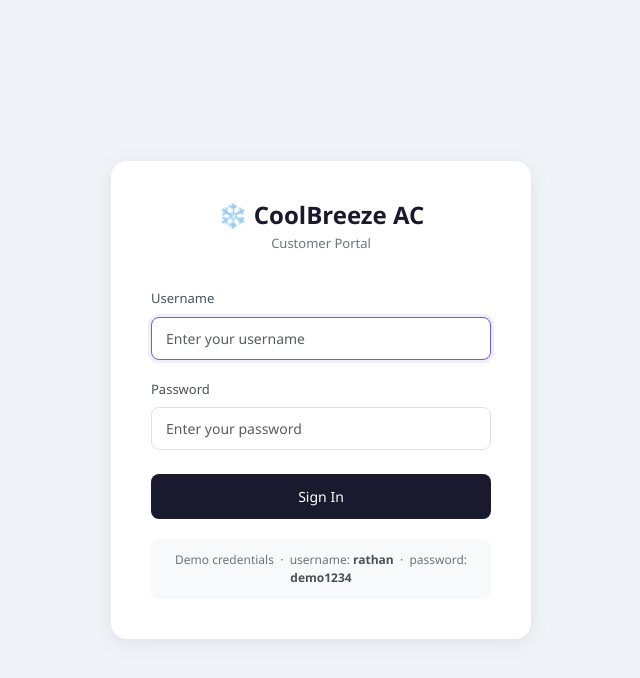
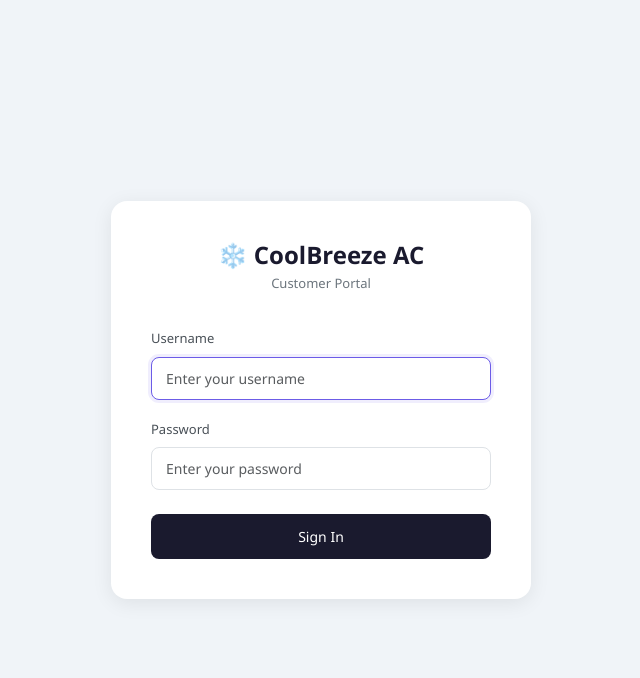
Before and after one commit to shivajichakravorty/Django_AI_Customer_Support, a Django app: page /login/ in a window 1280 px wide. Shown: the top 678 px of the page, without its empty margins (319-959 px from the left). Run offline with Django 5.2, Linux system fonts and the light colour scheme.

Commit message:
Updated login page

```diff
--- a/templates/login.html
+++ b/templates/login.html
@@ -143,12 +143,6 @@
 
         <button type="submit" class="btn-login">Sign In</button>
       </form>
-
-      <div class="demo-hint">
-        Demo credentials &nbsp;·&nbsp; username:
-        <strong>rathan</strong> &nbsp;·&nbsp; password:
-        <strong>demo1234</strong>
-      </div>
     </div>
   </body>
 </html>
```
